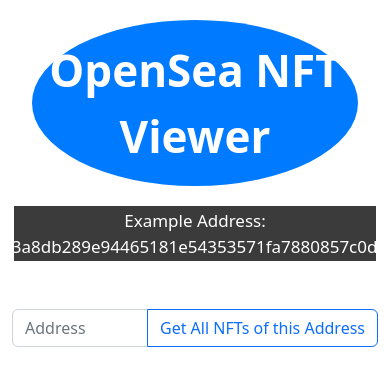
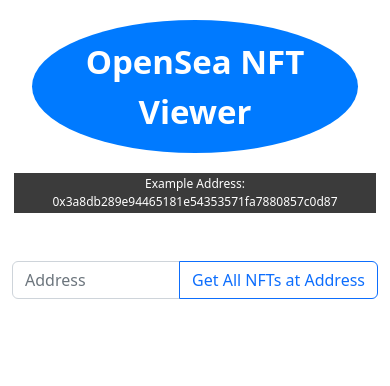
Before and after one commit to simon-masterclass/nft-viewer, a React (Create React App) app: page / in a window 390 px wide. Shown: the top 386 px of the page. Built offline with nearby package versions, Linux system fonts and the light colour scheme.

Commit message:
[08] - Mobile Friendlier

```diff
--- a/src/App.css
+++ b/src/App.css
@@ -46,7 +46,7 @@
   justify-content: center;
   background: #007aff;
   margin: 20px;
-  font-size:44px;
+  font-size:33px;
   color: white;
   border-radius: 50%;
 }
@@ -59,7 +59,7 @@
   justify-content: center;
   background: #3b3b3b;
   margin: 2px;
-  font-size:17px;
+  font-size:12px;
   color: white;
   border-radius: 0%;
 
--- a/src/App.js
+++ b/src/App.js
@@ -76,7 +76,7 @@
           id='button-addon2'
           onClick={() => getNfts()}
           >
-            Get All NFTs of this Address
+            Get All NFTs at Address
           </button>
         )}
       </div>
```
Also changed, not shown: 1 other file (tests, documents, lock files or other folders).
